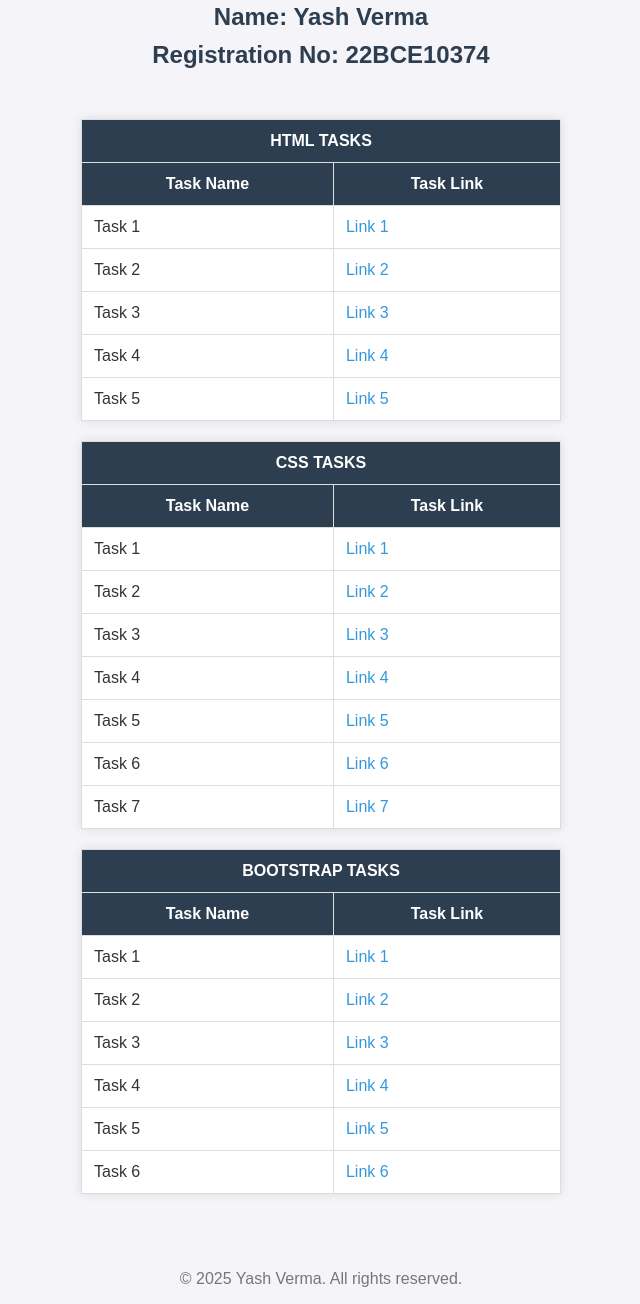
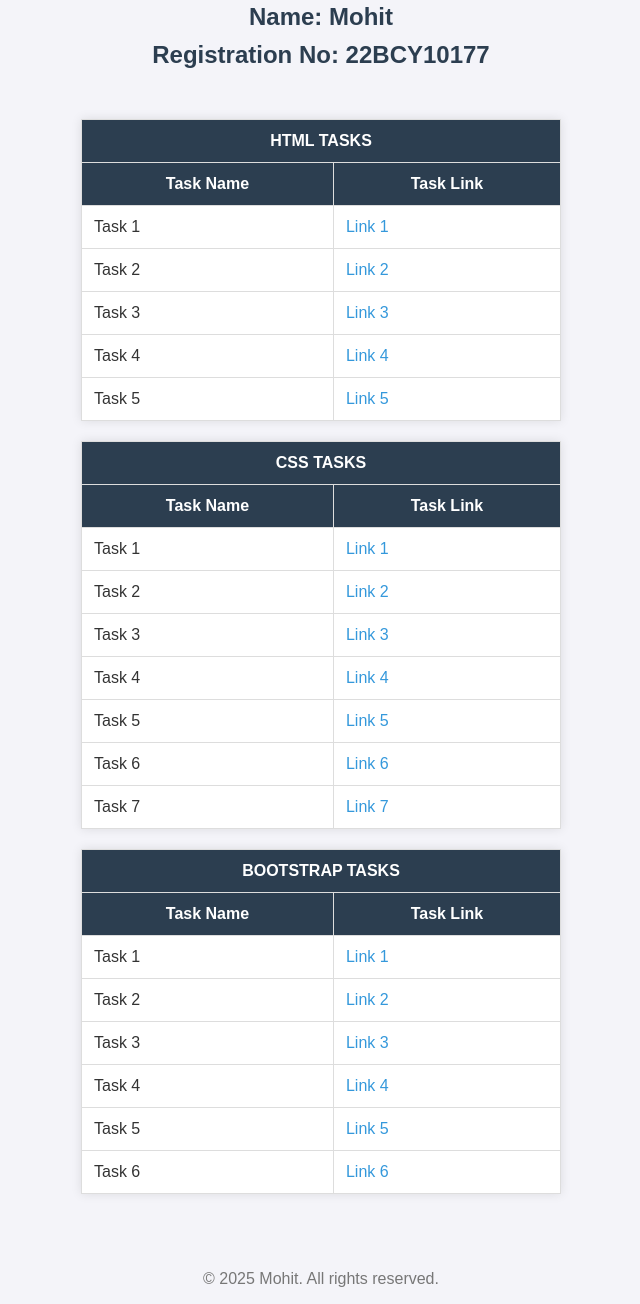
Before and after one commit to mohityadav17/mernassignment, a plain HTML site: page index.html in a window 1280 px wide. Shown: the part 54-1358 px from the top of the page, without its empty margins (319-959 px from the left). Drawn offline with Linux system fonts and the light colour scheme.

Commit message:
Update index.html

```diff
--- a/index.html
+++ b/index.html
@@ -59,8 +59,8 @@
 <body>
     <header>
         <h1>MERN Internship Assignment 1</h1>
-        <h2>Name: Yash Verma</h2>
-        <h2>Registration No: 22BCE10374</h2>
+        <h2>Name: Mohit</h2>
+        <h2>Registration No: 22BCY10177</h2>
     </header>
 
     <main>
@@ -77,7 +77,7 @@
             <tbody>
                 <tr>
                     <td>Task 1</td>
-                    <td><a href="./HTML/task1.html" target="_blank">Link 1</a></td>
+                    <td><a href="" target="_blank">Link 1</a></td>
                 </tr>
                 <tr>
                     <td>Task 2</td>
@@ -180,7 +180,7 @@
     </main>
 
     <footer>
-        <p>&copy; 2025 Yash Verma. All rights reserved.</p>
+        <p>&copy; 2025 Mohit. All rights reserved.</p>
     </footer>
 </body>
 </html>
```
